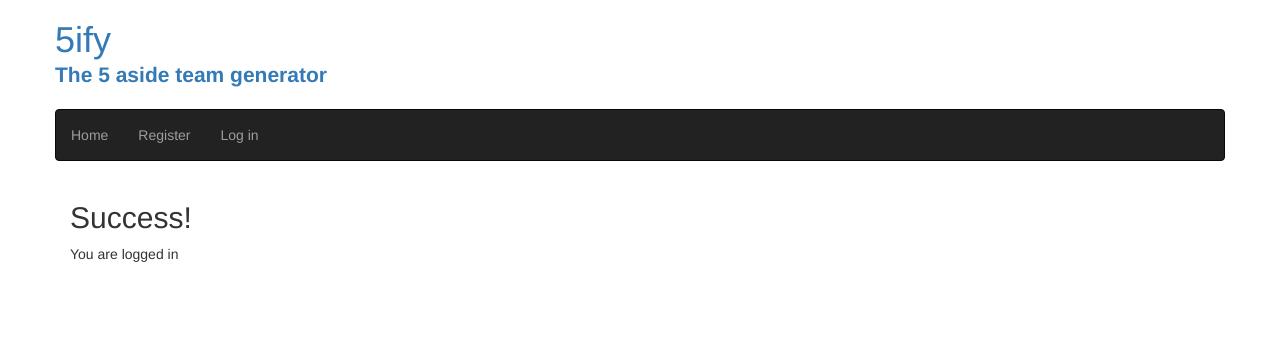
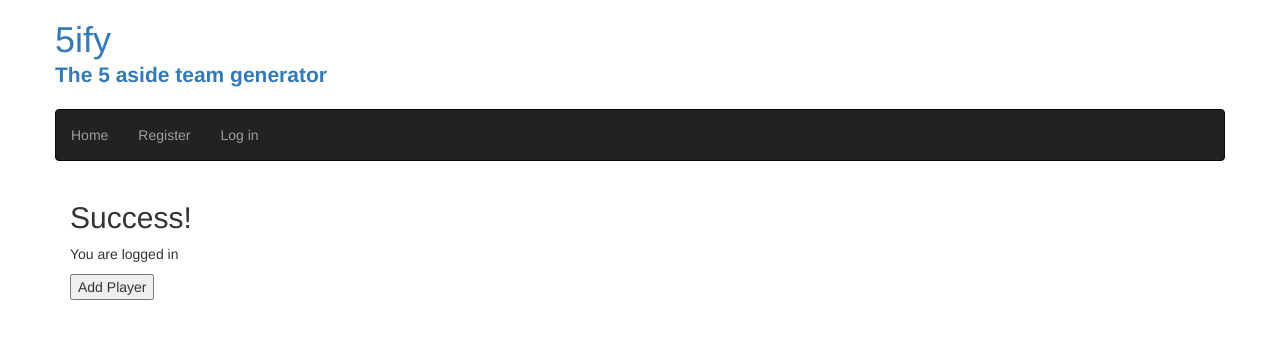
Before and after one commit to BenCh94/five_aside_project, a Django app: template templates/profile.html in a window 1280 px wide. Shown: the top 339 px of the page. Run offline with Django 3.2, Linux system fonts and the light colour scheme; the template is opened without the code that fills it, so the values that code supplies are empty; parts of the project's set-up code (start-up, migrations or seed data) failed here and were passed over; some libraries are stand-ins or nearby versions.

Commit message:
heroku settings added

```diff
--- a/home/urls.py
+++ b/home/urls.py
@@ -2,5 +2,6 @@ from django.conf.urls import url
 import views as home_views
 
 urlpatterns =[
-    # url(r'^new/player', home_views.)
+    url(r'^new/player', home_views.new_player),
+    url(r'^player/(?P<id>\d+)/$', home_views.player_details, name='playerdetails'),
         ]
--- /dev/null
+++ b/requirements.txt
@@ -0,0 +1,4 @@
+addDjango==1.9.8
+django-forms-bootstrap==3.0.1
+gunicorn==19.6.0
+Pillow==3.3.0
--- a/templates/newPlayerForm.html
+++ b/templates/newPlayerForm.html
@@ -1,6 +1,7 @@
 {% extends 'base.html' %}
 
 {% block content %}
+    {% load bootstrap_tags %}
 <div class="container">
     <h2>New Player</h2>
     <form method="Post">
--- a/templates/profile.html
+++ b/templates/profile.html
@@ -4,4 +4,6 @@
 
 <h2>Success!</h2>
 <p>You are logged in {{ user.email }}</p>
+
+<button onclick="location.href='/new/player'">Add Player</button>
 {% endblock %}
```
Also changed, not shown: home/migrations/0001_initial.py (added), 4 other files.
